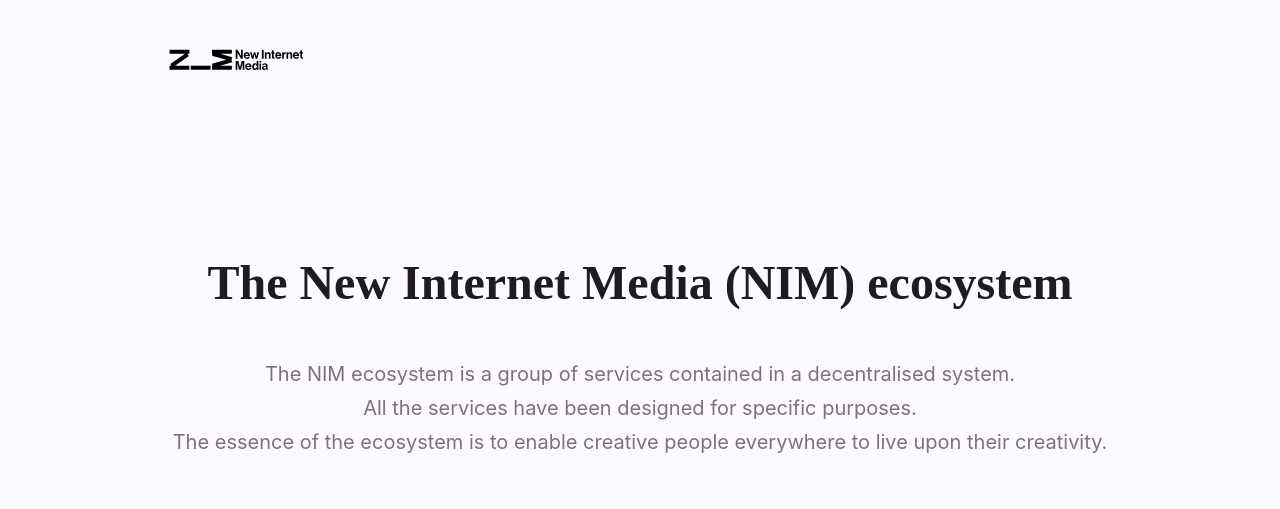
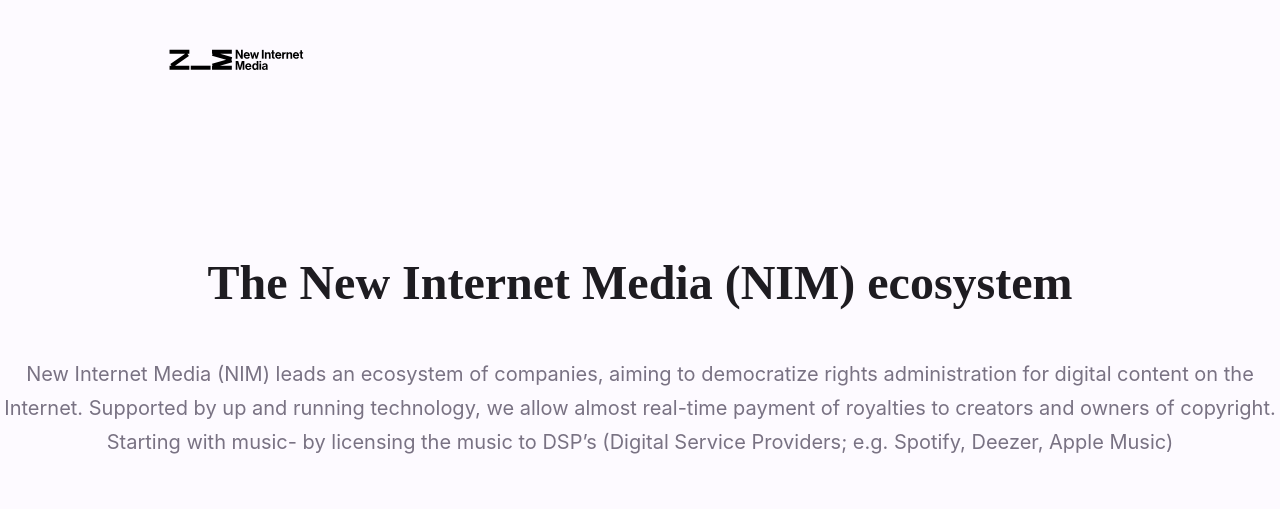
Before and after one commit to internetmusic/nim-static, a Gatsby site: page / in a window 1280 px wide. Shown: the top 509 px of the page. Built offline with nearby package versions, Linux system fonts and the light colour scheme; Gatsby itself is replaced by a stand-in of ours.

Commit message:
Gatsby-CopyrightChain

```diff
--- a/src/pages/index.js
+++ b/src/pages/index.js
@@ -15,9 +15,10 @@ const IndexPage = () => (
 
         <div className={"page-header home"}>
             <h1>The New Internet Media (NIM) ecosystem</h1>
-            <p>The NIM ecosystem is a group of services contained in a decentralised system.<br/>
-                All the services have been designed for specific purposes.<br/>
-                The essence of the ecosystem is to enable creative people everywhere to live upon their creativity.<br/>
+            <p>New Internet Media (NIM) leads an ecosystem of companies, aiming to democratize rights administration for digital content on the Internet.
+                Supported by up and running technology, we allow almost real-time payment of royalties to creators and owners of copyright.
+                Starting with music- by licensing the music to DSP’s (Digital Service Providers; e.g. Spotify, Deezer, Apple Music)
+                <br/>
             </p>
             <img alt={"Dashboard"} src={featureImage}/>
         </div>
```
Also changed, not shown: static/images/histaff.png (added).
